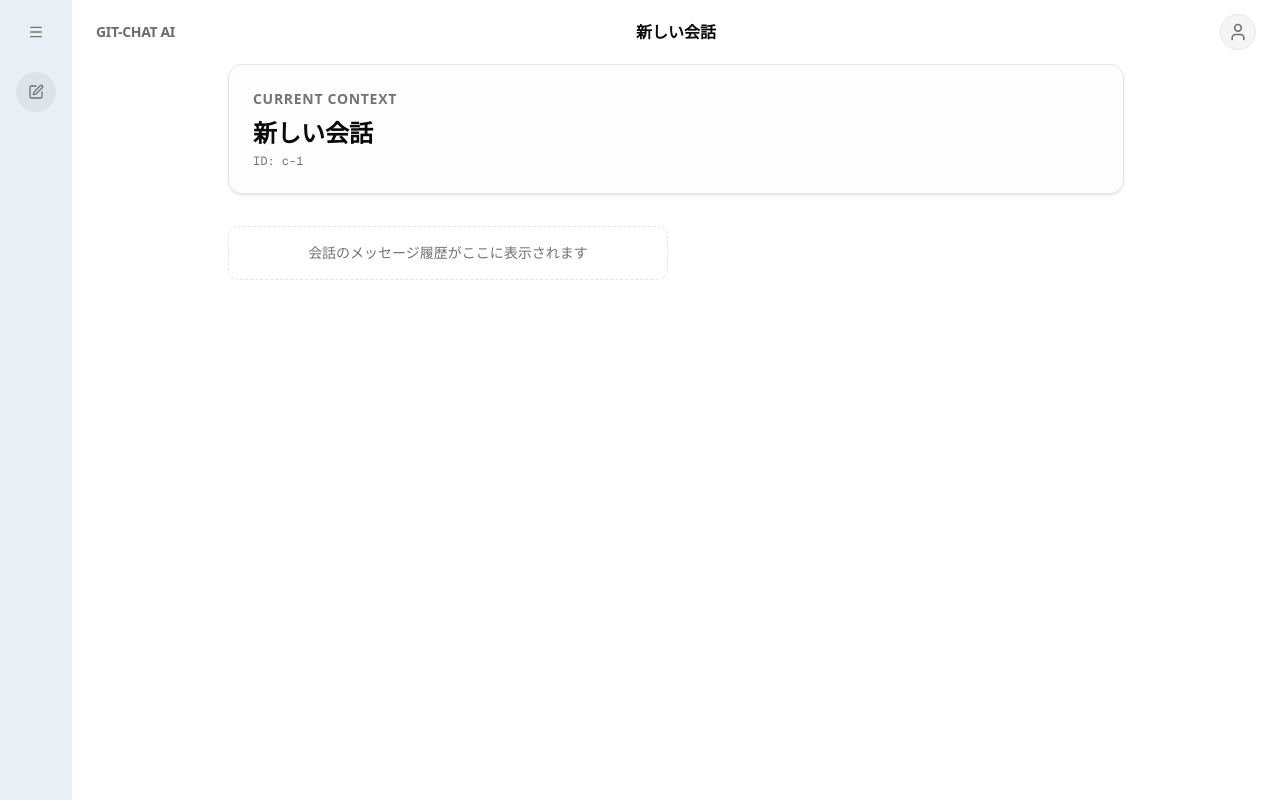
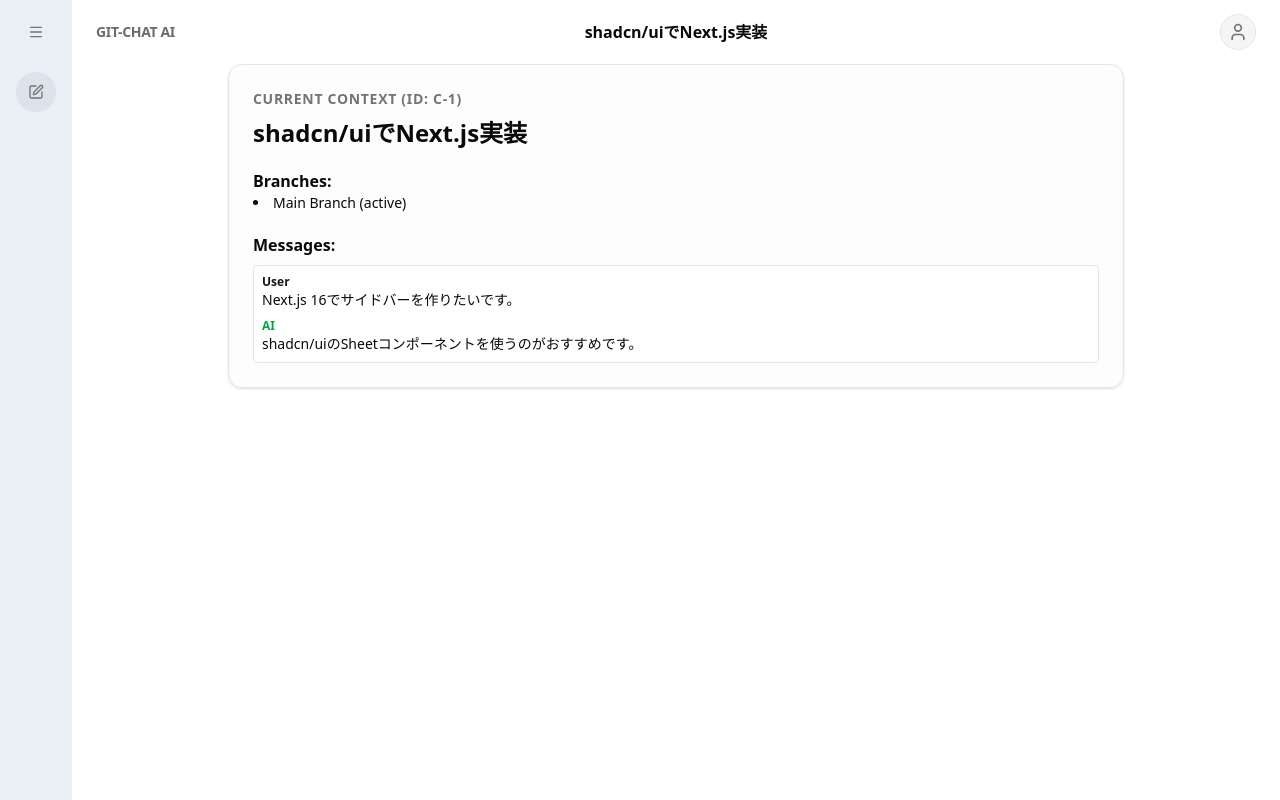
Before and after one commit to MattyaDaihuku/yorimichi, a Next.js app: page /chat/c-1 in a window 1280 px wide. Built offline with nearby package versions, Linux system fonts and the light colour scheme.

Commit message:
チャットAPIの実装とモックデータの追加、型定義の整備

```diff
--- /dev/null
+++ b/src/app/api/chats/[chatId]/route.ts
@@ -0,0 +1,27 @@
+import { NextResponse } from "next/server";
+import { chatLists, branches, blocks } from "@/lib/mock-db";
+
+export async function GET(
+    request: Request,
+    { params }: { params: Promise<{ chatId: string }> }
+) {
+    const { chatId } = await params;
+
+    // チャット情報の検索
+    const chat = chatLists.find((c) => c.chat_id === chatId);
+
+    if (!chat) {
+        return NextResponse.json({ error: "Chat not found" }, { status: 404 });
+    }
+
+    // 関連データの結合
+    const relatedBranches = branches.filter((b) => b.chat_id === chatId);
+    const branchIds = relatedBranches.map((b) => b.branch_id);
+    const relatedBlocks = blocks.filter((blk) => branchIds.includes(blk.branch_id));
+
+    return NextResponse.json({
+        ...chat,
+        branches: relatedBranches,
+        blocks: relatedBlocks,
+    });
+}
--- /dev/null
+++ b/src/app/api/chats/route.ts
@@ -0,0 +1,8 @@
+import { NextResponse } from "next/server";
+import { chatLists } from "@/lib/mock-db";
+
+export async function GET() {
+    // 実際のDBならここで SELECT * FROM CHATLIST WHERE user_id = ...
+    // 今回はモックデータをそのまま返します
+    return NextResponse.json(chatLists);
+}
--- a/src/app/chat/[id]/page.tsx
+++ b/src/app/chat/[id]/page.tsx
@@ -2,54 +2,82 @@
 
 import { useEffect, use, useState } from "react";
 import { useHeader } from "@/context/header-context";
-import { getChatById } from "@/lib/api"; // 作成したAPIをインポート
+import { ChatDetailResponse } from "@/types/db"; // 型インポート
 
 interface ChatPageProps {
   params: Promise<{ id: string }>;
 }
 
 export default function ChatPage({ params }: ChatPageProps) {
-  // 1. まず params をアンラップする
   const { id } = use(params);
-  const { setTitle } = useHeader();
-
-  // 状態管理（将来的にDBから取得したデータを保持するため）
-  const [chatData, setChatData] = useState<{ id: string; title: string } | null>(null);
+  const { setTitle, setHeaderBg } = useHeader();
+  const [chatData, setChatData] = useState<ChatDetailResponse | null>(null);
 
   useEffect(() => {
-    // 2. 非同期でデータを取得する関数を定義
     const fetchChat = async () => {
-      const data = await getChatById(id);
-      setChatData(data);
-      setTitle(data.title);
+      try {
+        // IDを使ってAPIルートを叩く
+        const res = await fetch(`/api/chats/${id}`);
+
+        if (!res.ok) {
+           if (res.status === 404) {
+             console.error("Chat not found");
+             return;
+           }
+           throw new Error("Failed to fetch");
+        }
+
+        const data: ChatDetailResponse = await res.json();
+        setChatData(data);
+        setTitle(data.chat_title);
+        setHeaderBg("bg-background");
+      } catch (e) {
+        console.error(e);
+      }
     };
 
     fetchChat();
 
-    // アンマウント時にヘッダーをリセット
-    return () => setTitle("");
-  }, [id, setTitle]); // 依存配列は常に [id, setTitle] で固定されるためエラーが出ません
+    return () => {
+      setTitle("");
+      setHeaderBg("bg-background");
+    };
+  }, [id, setTitle, setHeaderBg]);
 
-  // 読み込み中の表示（必要であれば）
   if (!chatData) return <div className="p-8 text-muted-foreground">Loading...</div>;
 
   return (
     <div className="max-w-4xl mx-auto space-y-8">
-      {/* 以前のモック表示 */}
       <div className="p-6 border rounded-xl bg-muted/20 shadow-sm">
         <h2 className="text-sm font-semibold text-muted-foreground uppercase tracking-wider mb-2">
-          Current Context
+          Current Context (ID: {chatData.chat_id})
         </h2>
         <div className="flex flex-col gap-1">
-          <p className="text-2xl font-bold">{chatData.title}</p>
-          <p className="text-xs font-mono text-muted-foreground">ID: {chatData.id}</p>
-        </div>
-      </div>
+          <p className="text-2xl font-bold">{chatData.chat_title}</p>
 
-      <div className="grid grid-cols-1 md:grid-cols-2 gap-4">
-        {/* ここに将来的なブランチ作成UIなどが来る */}
-        <div className="p-4 border border-dashed rounded-lg flex items-center justify-center text-sm text-muted-foreground">
-          会話のメッセージ履歴がここに表示されます
+          {/* ブランチ情報の表示 */}
+          <div className="mt-4">
+             <p className="font-semibold">Branches:</p>
+             <ul className="list-disc list-inside text-sm">
+               {chatData.branches.map(b => (
+                 <li key={b.branch_id}>{b.branch_title} ({b.status})</li>
+               ))}
+             </ul>
+          </div>
+
+          {/* メッセージ（ブロック）の表示 */}
+          <div className="mt-4">
+             <p className="font-semibold">Messages:</p>
+             {chatData.blocks.map(blk => (
+                <div key={blk.block_id} className="mt-2 p-2 bg-white rounded border">
+                    <p className="font-bold text-xs text-primary">User</p>
+                    <p className="text-sm mb-2">{blk.user_content}</p>
+                    <p className="font-bold text-xs text-green-600">AI</p>
+                    <p className="text-sm">{blk.ai_content}</p>
+                </div>
+             ))}
+          </div>
+
         </div>
       </div>
     </div>
--- a/src/components/sidebar/chat-history.tsx
+++ b/src/components/sidebar/chat-history.tsx
@@ -1,17 +1,28 @@
 "use client";
 
 import { useEffect, useState } from "react";
-import Link from "next/link"; // ButtonではなくLinkを使って遷移させるのがNext.jsの定石です
+import Link from "next/link";
 import { ScrollArea } from "@/components/ui/scroll-area";
 import { MessageSquare, Clock } from "lucide-react";
-import { getAllChats, Chat } from "@/lib/api";
+import { ChatList } from "@/types/db"; // 型だけインポート
 
 export function ChatHistory({ onClickItem }: { onClickItem?: () => void }) {
-  const [chats, setChats] = useState<Chat[]>([]);
+  const [chats, setChats] = useState<ChatList[]>([]);
 
   useEffect(() => {
-    // コンポーネントマウント時に履歴を取得
-    getAllChats().then(setChats);
+    // APIルートから直接取得
+    const fetchChats = async () => {
+      try {
+        const res = await fetch("/api/chats");
+        if (!res.ok) throw new Error("Failed to fetch");
+        const data = await res.json();
+        setChats(data);
+      } catch (error) {
+        console.error(error);
+      }
+    };
+
+    fetchChats();
   }, []);
 
   return (
@@ -22,19 +33,20 @@ export function ChatHistory({ onClickItem }: { onClickItem?: () => void }) {
       <div className="flex flex-col gap-1">
         {chats.map((chat) => (
           <Link
-            key={chat.id}
-            href={`/chat/${chat.id}`}
+            key={chat.chat_id}
+            href={`/chat/${chat.chat_id}`}
             onClick={onClickItem}
             className="flex items-center gap-3 py-3 px-3 rounded-md hover:bg-accent group transition-colors"
           >
             <MessageSquare className="h-4 w-4 text-muted-foreground group-hover:text-primary" />
             <div className="flex flex-col items-start gap-1 overflow-hidden w-full">
               <span className="truncate w-full text-left text-sm font-medium">
-                {chat.title}
+                {chat.chat_title}
               </span>
               <div className="flex items-center text-xs text-muted-foreground">
                 <Clock className="mr-1 h-3 w-3" />
-                {chat.date}
+                {/* 簡易的な日付表示 */}
+                {new Date(chat.created_at).toLocaleDateString()}
               </div>
             </div>
           </Link>
--- a/src/lib/api.ts
+++ /dev/null
@@ -1,29 +0,0 @@
-export interface Chat {
-  id: string;
-  title: string;
-  date: string;
-}
-
-// ハッカソン用の共通モックデータ
-export const MOCK_CHATS: Chat[] = [
-  { id: "a", title: "shadcn/uiでNext.jsサイドバー実装", date: "2 mins ago" },
-  { id: "b", title: "木構造DB保存の最適解", date: "1 hour ago" },
-  { id: "c", title: "AIChat UI デザイン案", date: "1 day ago" },
-];
-
-/**
- * すべての会話履歴を取得（サイドバー用）
- */
-export async function getAllChats(): Promise<Chat[]> {
-  // 本番は: const res = await fetch('/api/chats'); return res.json();
-  return MOCK_CHATS;
-}
-
-/**
- * 特定の会話をIDで取得（チャット詳細用）
- */
-export async function getChatById(id: string): Promise<Chat> {
-  // 本番は: const res = await fetch(`/api/chats/${id}`); return res.json();
-  const chat = MOCK_CHATS.find((c) => c.id === id);
-  return chat || { id, title: "新しい会話", date: "Just now" };
-}
--- /dev/null
+++ b/src/lib/mock-db.ts
@@ -0,0 +1,62 @@
+// src/lib/mock-db.ts
+import { ChatList, Branch, Block } from "@/types/db";
+
+// チャットリスト (ER図のCHATLIST)
+export const chatLists: ChatList[] = [
+  {
+    chat_id: "c-1",
+    user_id: "u-1",
+    main_branch_id: "b-1",
+    is_pinned: false,
+    chat_title: "shadcn/uiでNext.js実装",
+    created_at: new Date(Date.now() - 1000 * 60 * 2).toISOString(), // 2 mins ago
+    update_at: new Date().toISOString(),
+  },
+  {
+    chat_id: "c-2",
+    user_id: "u-1",
+    main_branch_id: "b-2",
+    is_pinned: true,
+    chat_title: "木構造DB保存の最適解",
+    created_at: new Date(Date.now() - 1000 * 60 * 60).toISOString(), // 1 hour ago
+    update_at: new Date().toISOString(),
+  },
+];
+
+// ブランチ (ER図のBRANCHES)
+export const branches: Branch[] = [
+  // c-1 のメインブランチ
+  {
+    branch_id: "b-1",
+    chat_id: "c-1",
+    parent_branch_id: null,
+    parent_block_id: null,
+    branch_title: "Main Branch",
+    status: "active",
+    created_at: new Date().toISOString(),
+    update_at: new Date().toISOString(),
+  },
+  // c-2 のメインブランチ
+  {
+    branch_id: "b-2",
+    chat_id: "c-2",
+    parent_branch_id: null,
+    parent_block_id: null,
+    branch_title: "Main Branch",
+    status: "active",
+    created_at: new Date().toISOString(),
+    update_at: new Date().toISOString(),
+  },
+];
+
+// ブロック (ER図のBLOCK)
+export const blocks: Block[] = [
+  {
+    block_id: "blk-1",
+    branch_id: "b-1",
+    user_content: "Next.js 16でサイドバーを作りたいです。",
+    ai_content: "shadcn/uiのSheetコンポーネントを使うのがおすすめです。",
+    created_at: new Date().toISOString(),
+    update_at: new Date().toISOString(),
+  },
+];
--- /dev/null
+++ b/src/types/db.ts
@@ -0,0 +1,43 @@
+export interface User {
+    user_id: string;
+    name: string;
+    email: string;
+    created_at: string;
+    update_at: string;
+}
+
+export interface ChatList {
+    chat_id: string;
+    user_id: string;
+    main_branch_id: string;
+    is_pinned: boolean;
+    chat_title: string;
+    created_at: string;
+    update_at: string;
+}
+
+export interface Branch {
+    branch_id: string;
+    chat_id: string;
+    parent_branch_id: string | null;
+    parent_block_id: string | null;
+    branch_title: string;
+    status: 'active' | 'merged' | 'locked' | 'dropped';
+    created_at: string;
+    update_at: string;
+}
+
+export interface Block {
+    block_id: string;
+    branch_id: string;
+    user_content: string;
+    ai_content: string;
+    created_at: string;
+    update_at: string;
+}
+
+// APIレスポンス用: チャット詳細にはブランチとブロックが含まれる
+export interface ChatDetailResponse extends ChatList {
+    branches: Branch[];
+    blocks: Block[];
+}
```
